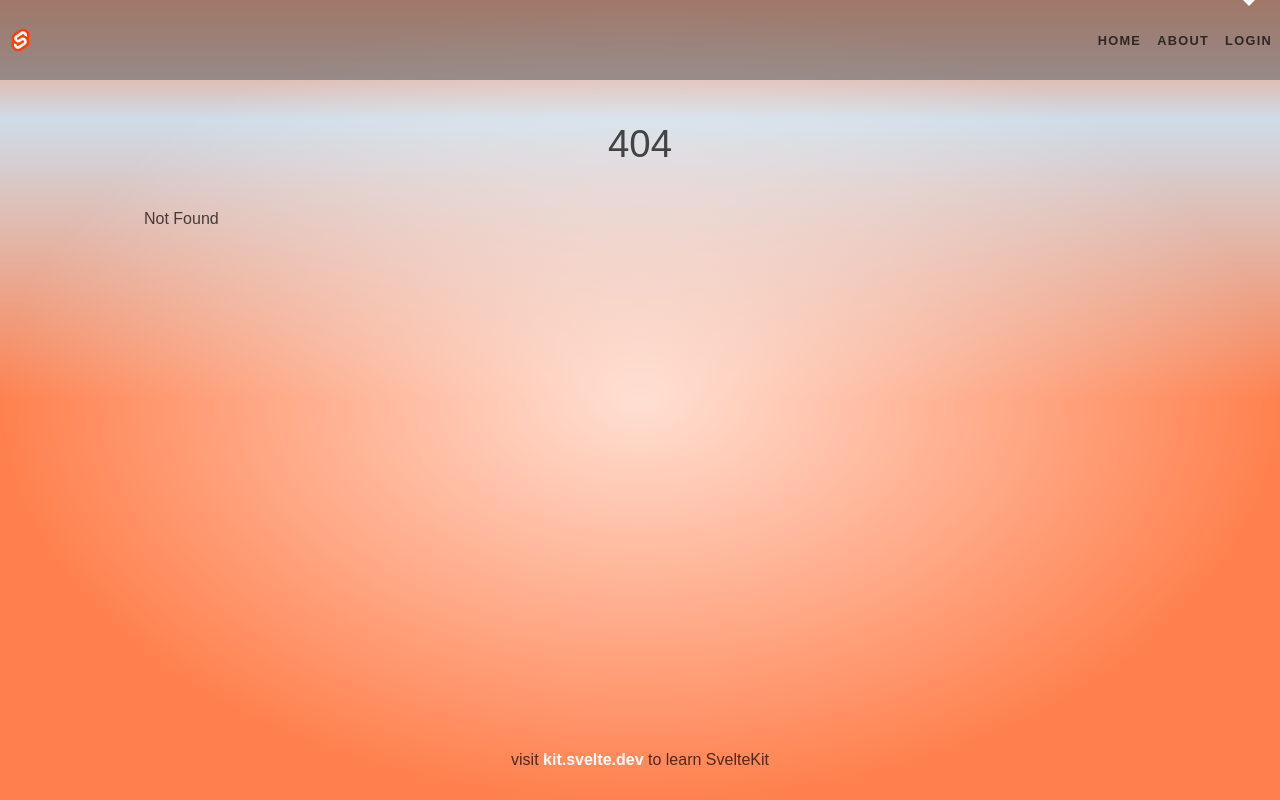
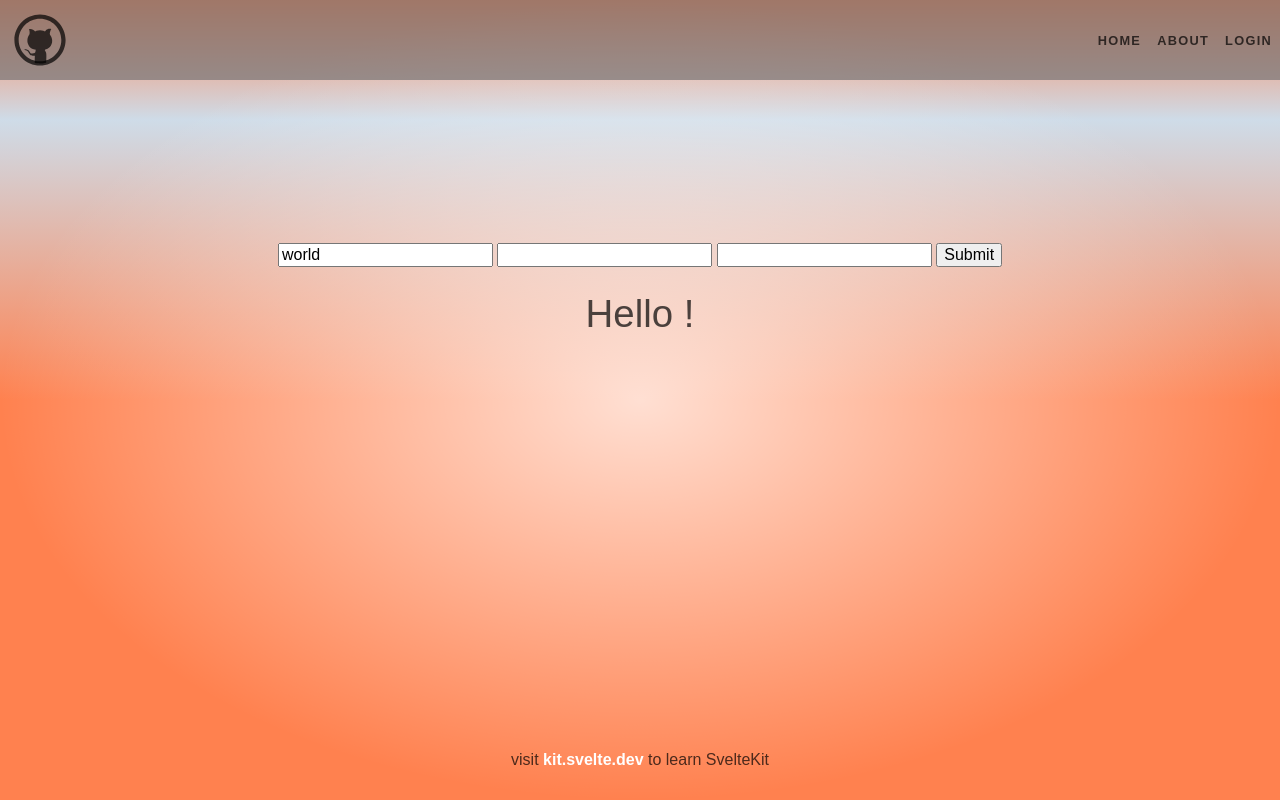
Before and after one commit to bswaika/EarlyBird, a SvelteKit app in the folder frontend/: page /logincompanies in a window 1280 px wide. Before the commit this address had no page. Built offline with nearby package versions, Linux system fonts and the light colour scheme.

Commit message:
ADD - Frontend Chages

```diff
--- a/frontend/package.json
+++ b/frontend/package.json
@@ -33,5 +33,8 @@
 		"vite": "^4.0.0",
 		"vitest": "^0.25.3"
 	},
-	"type": "module"
+	"type": "module",
+	"dependencies": {
+		"bootstrap": "^5.2.3"
+	}
 }
--- a/frontend/src/routes/Header.svelte
+++ b/frontend/src/routes/Header.svelte
@@ -8,8 +8,8 @@
 	<nav>
 		<ul>
 			<div class="corner">
-				<a href="https://kit.svelte.dev">
-					<img src={logo} alt="SvelteKit" />
+				<a href="https://github.com/bswaika/EarlyBird">
+					<img src={github} alt="Github Link" />
 				</a>
 			</div>
 			<li aria-current={$page.url.pathname === '/' ? 'page' : undefined}>
@@ -18,8 +18,8 @@
 			<li aria-current={$page.url.pathname === '/about' ? 'page' : undefined}>
 				<a href="/about">About</a>
 			</li>
-			<li aria-current={$page.url.pathname.startsWith('/login') ? 'page' : undefined}>
-				<a href="/login">Login</a>
+			<li aria-current={$page.url.pathname.startsWith('/userselect') ? 'page' : undefined}>
+				<a href="/userselect">Login</a>
 			</li>
 		</ul>
 	</nav>
@@ -33,8 +33,8 @@
 	}
 
 	.corner {
-		width: 3em;
-		height: 3em;
+		width: 5em;
+		height: 5em;
 		float: left;
 		align-items: left;
 		justify-content: left;
@@ -52,8 +52,8 @@
 	}
 
 	.corner img {
-		width: 2em;
-		height: 2em;
+		width: 5em;
+		height: 5em;
 		object-fit: contain;
 		float: left;
 		align-items: left;
--- /dev/null
+++ b/frontend/src/routes/logincompanies/+page.svelte
@@ -0,0 +1,43 @@
+<script>
+	import { json } from "@sveltejs/kit";
+
+
+    let _name = 'world';
+    let _pwd = ""
+    let _email = "";
+    //  function load() {
+    //     return {
+    //         post: {
+    //             title: `Title for ${params.slug} goes here`,
+    //             content: `Content for ${params.slug} goes here`
+    //         }
+    //     };
+    // }
+    let getResult = async () => {
+        let result = await fetch('http://localhost:3001/api/signup', {
+            method: 'POST',
+            body: JSON.stringify({
+                name: _name,
+                email: _email,
+                passwordHash: _pwd
+            })
+        });
+        let data = await result.json()
+        console.log(data)
+    }
+</script>
+<svelte:head>
+	<title>Company Login</title>
+	<meta name="description" content="About this app" />
+</svelte:head>
+
+<div class="text-column">
+    <form action="localhost:3001/api/signup" method="POST">
+        <input name="name" bind:value={_name}>
+        <input name="email" bind:value={_email}>
+        <input name="passwordHash" bind:value={_pwd}>
+        <input type="submit" on:click={getResult}>
+    </form>
+    <!-- <input bind:value={name}>    -->
+    <h1>Hello {name}!</h1>
+</div>
--- /dev/null
+++ b/frontend/src/routes/logincompanies/+page.ts
@@ -0,0 +1,9 @@
+import { dev } from '$app/environment';
+
+// we don't need any JS on this page, though we'll load
+// it in dev so that we get hot module replacement
+export const csr = dev;
+
+// since there's no dynamic data here, we can prerender
+// it so that it gets served as a static asset in production
+export const prerender = true;
--- /dev/null
+++ b/frontend/src/routes/userselect/+page.svelte
@@ -0,0 +1,49 @@
+
+<script>
+  	import { page } from '$app/stores';
+</script>
+
+<div class="Buttons">
+  <li aria-current={$page.url.pathname === '/' ? 'page' : undefined}>  <a class="btn" href="/login">Users</a>
+  </li>
+  <li aria-current={$page.url.pathname === '/' ? 'page' : undefined}>    <a class="btn" href="/logincompanies">Companies</a>
+
+</div>
+<style>
+	.Buttons {
+		display: flex;
+		border-top: 1px solid rgba(0, 0, 0, 0.1);
+		border-bottom: 1px solid rgba(0, 0, 0, 0.1);
+		margin: 1rem 0;
+	}
+
+	.Buttons a {
+		width: 2em;
+		padding: 0;
+		display: flex;
+		align-items: center;
+		justify-content: center;
+		border: 0;
+		font-size: 2rem;
+	}
+
+	.Buttons a:hover {
+		background-color: var(--color-bg-1);
+	}
+  li {
+		position: relative;
+		height: 100%;
+	}
+
+	li[aria-current='page']::before {
+		--size: 6px;
+		content: '';
+		width: 0;
+		height: 0;
+		position: absolute;
+		top: 0;
+		left: calc(50% - var(--size));
+		border: var(--size) solid transparent;
+		border-top: var(--size) solid var(--color-theme-1);
+	}
+</style>
```
Also changed, not shown: frontend/src/routes/userselect/+page.ts (added, +9 -0 lines), 2 other files (tests, documents, lock files or other folders).
